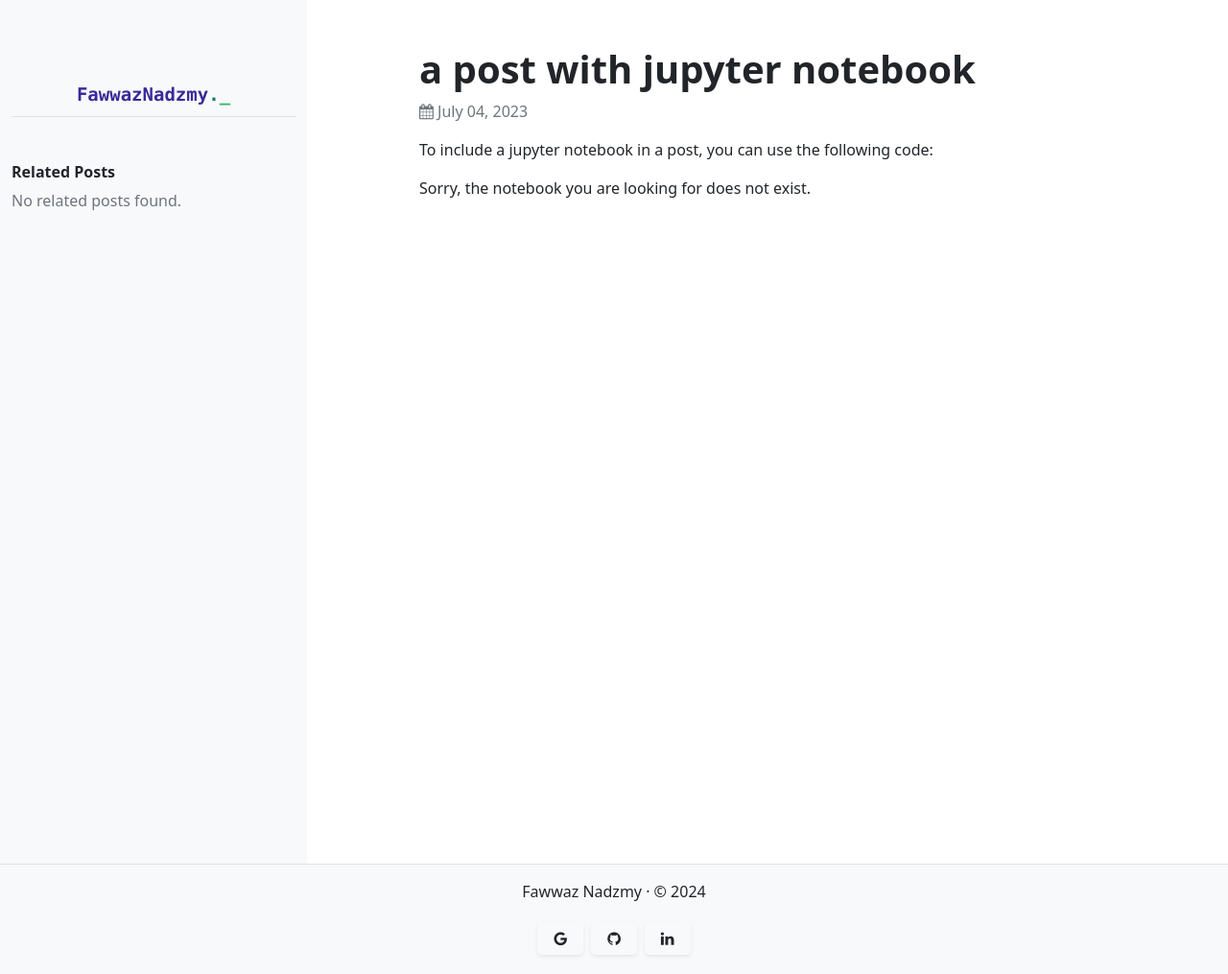
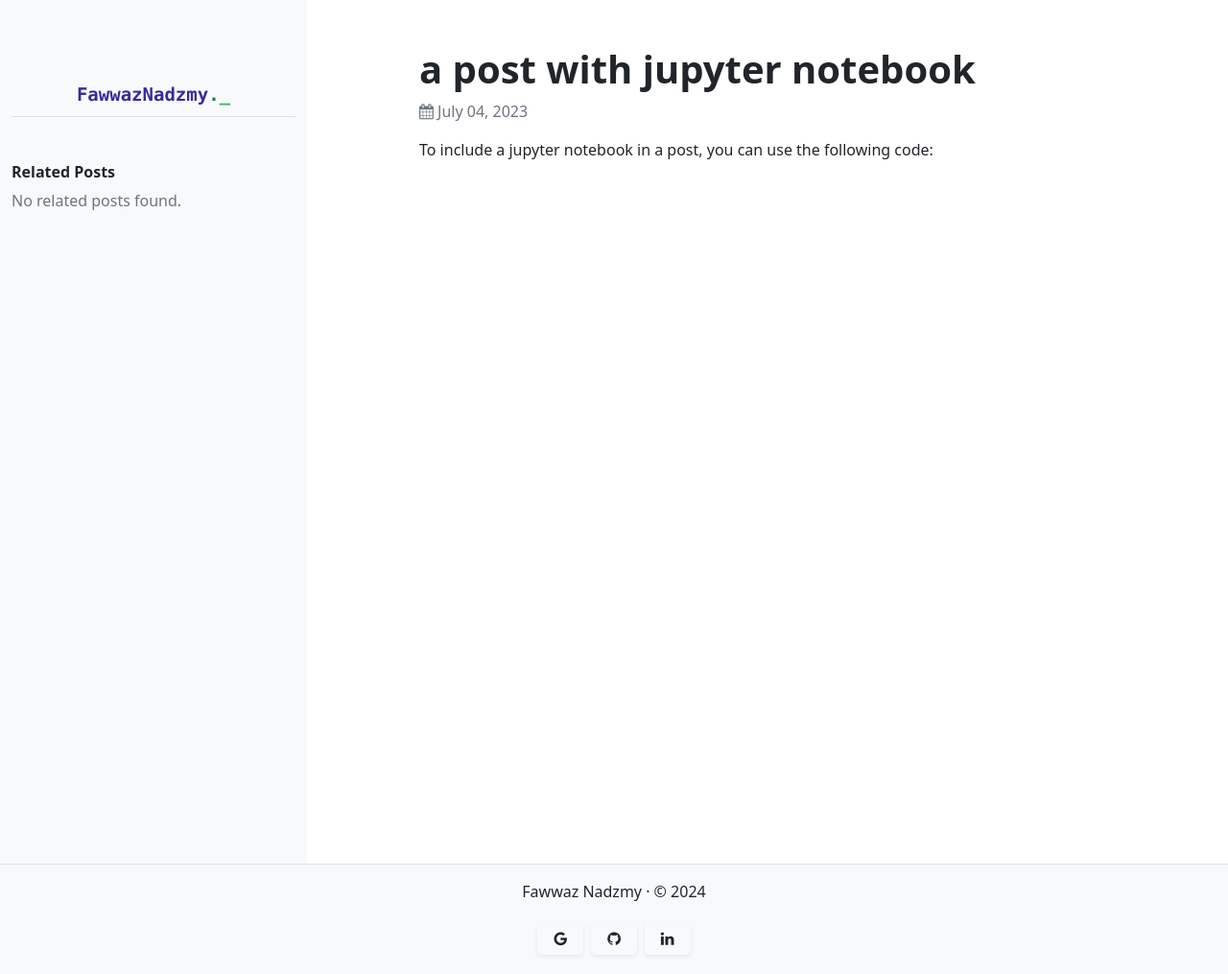
Before and after one commit to fawwaznadzmy/fawwaznadzmy.github.io, a Jekyll site: the page built from _posts/2023-07-05-Medical-Expendeture.md, in a window 1280 px wide. Shown: the whole page at 96% size. Built offline with Jekyll 4.4.1, drawn with Linux system fonts in a browser that asks for light colours; nearby versions of some CDN libraries.

Commit message:
Update blog accordingly

```diff
--- a/_posts/2023-07-05-Medical-Expendeture.md
+++ b/_posts/2023-07-05-Medical-Expendeture.md
@@ -11,14 +11,3 @@ related_posts: false
 ---
 
 To include a jupyter notebook in a post, you can use the following code:
-
-{::nomarkdown}
-{% assign jupyter_path = "assets/jupyter/blog.ipynb" | relative_url %}
-{% capture notebook_exists %}{% file_exists assets/jupyter/blog.ipynb %}{% endcapture %}
-{% if notebook_exists == "true" %}
-{% jupyter_notebook jupyter_path %}
-{% else %}
-
-<p>Sorry, the notebook you are looking for does not exist.</p>
-{% endif %}
-{:/nomarkdown}
```
Also changed, not shown: _posts/2023-07-04-jupyter-notebook.md (+0 -11 lines), 4 other files.
